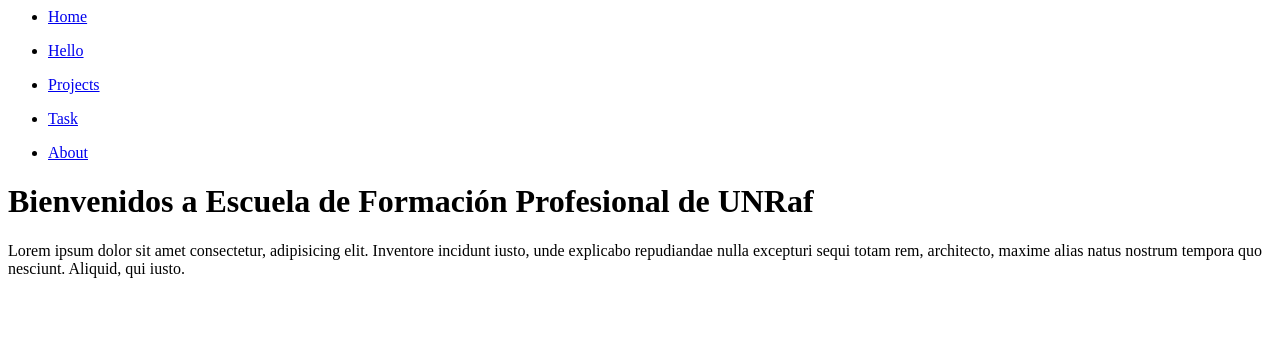
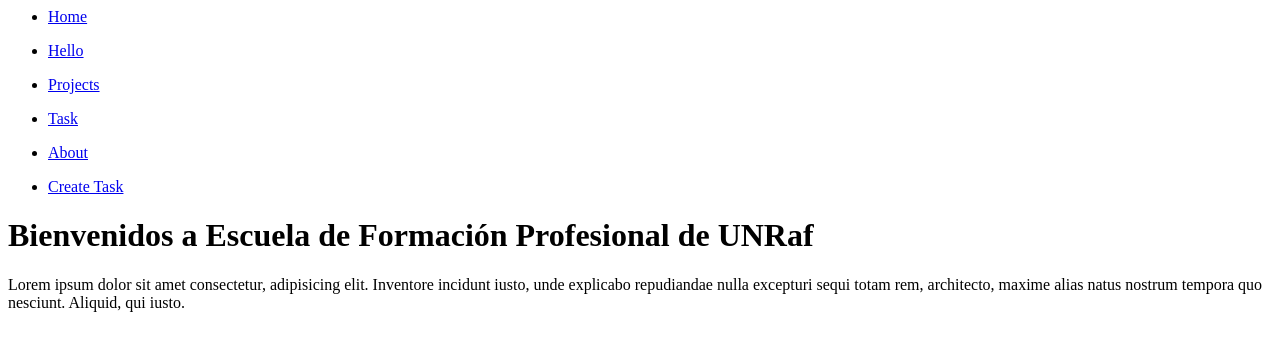
Before and after one commit to sebasgclement/proyectoDjango1, a Django app: page / in a window 1280 px wide. Shown: the top 351 px of the page. Run offline with Django 4.2, Linux system fonts and the light colour scheme.

Commit message:
segundo commit

```diff
--- /dev/null
+++ b/myapp/forms.py
@@ -0,0 +1,5 @@
+from django import forms
+
+class CreateNewTask(forms.Form):
+    title = forms.CharField(label="Título de Tarea: ", max_length=200)
+    description = forms.CharField(label='Descripción de la tarea:',widget=forms.Textarea)
--- a/myapp/templates/layouts/base.html
+++ b/myapp/templates/layouts/base.html
@@ -24,6 +24,11 @@
             <a href="/about">About</a>
         </li>
     </ul>
+    <ul>
+        <li>
+            <a href="/create_task">Create Task</a>
+        </li>
+    </ul>
 </nav>
 
 {% block content %}
--- a/myapp/urls.py
+++ b/myapp/urls.py
@@ -6,5 +6,6 @@ urlpatterns=[
     path('hello/', views.hello),
     path('about/', views.about),
     path('project/', views.project),
-    path('task/', views.task)
+    path('task/', views.task),
+    path('create_task/', views.create_task)
 ]
--- a/myapp/views.py
+++ b/myapp/views.py
@@ -1,6 +1,7 @@
-from django.shortcuts import render
+from django.shortcuts import render, redirect
 from django.http import HttpResponse, JsonResponse
 from .models import Project, Task
+from .forms import CreateNewTask
 
 
 def index(request):
@@ -13,7 +14,7 @@ def hello(request):
     return render(request, 'hello.html')
 
 def about(request):
-    return HttpResponse('<h2>Acerca de</h2>')
+    return render(request, "about.html")
 
 def project(request):
     projects = Project.objects.all()
@@ -27,6 +28,24 @@ def task(request):
         'tasks': tasks
     })
 
+"""
+def create_task(request):
+    print(request.GET)
+    Task.objects.create(title=request.GET['title'], description=request.GET['description'], project_id=2)
+    return render(request, "create_task.html", {
+        'form':CreateNewTask()
+    })
+"""
+def create_task(request):
+    if request.method == 'GET':
+        return render(request, "create_task.html", {
+            'form':CreateNewTask()
+        })
+    else:
+        Task.objects.create(title=request.POST['title'],
+                            description=request.POST['description'], project_id=2)
+        return redirect('/task/')
+
 
 
 # Create your views here.
```
Also changed, not shown: myapp/templates/create_task.html (added, +19 -0 lines), db.sqlite3.
